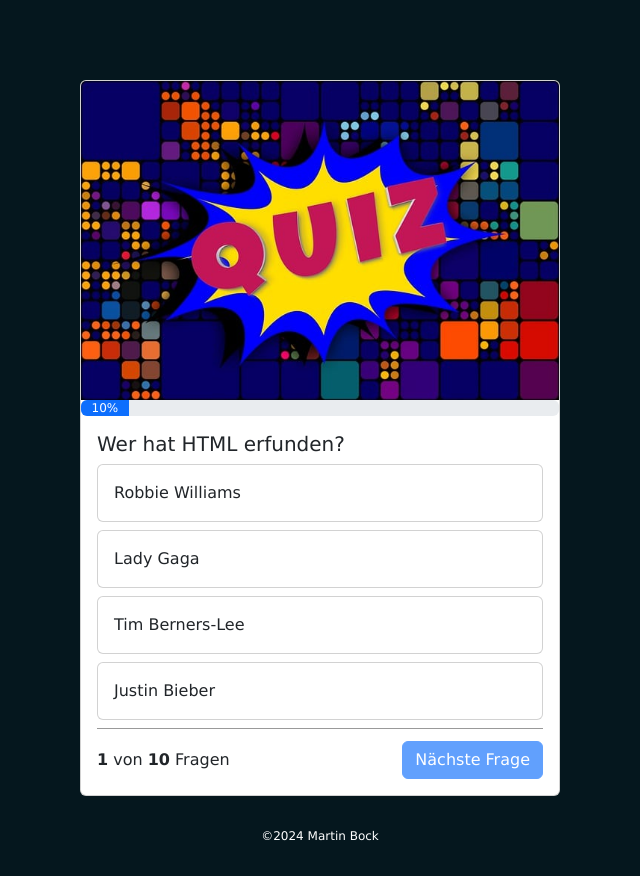
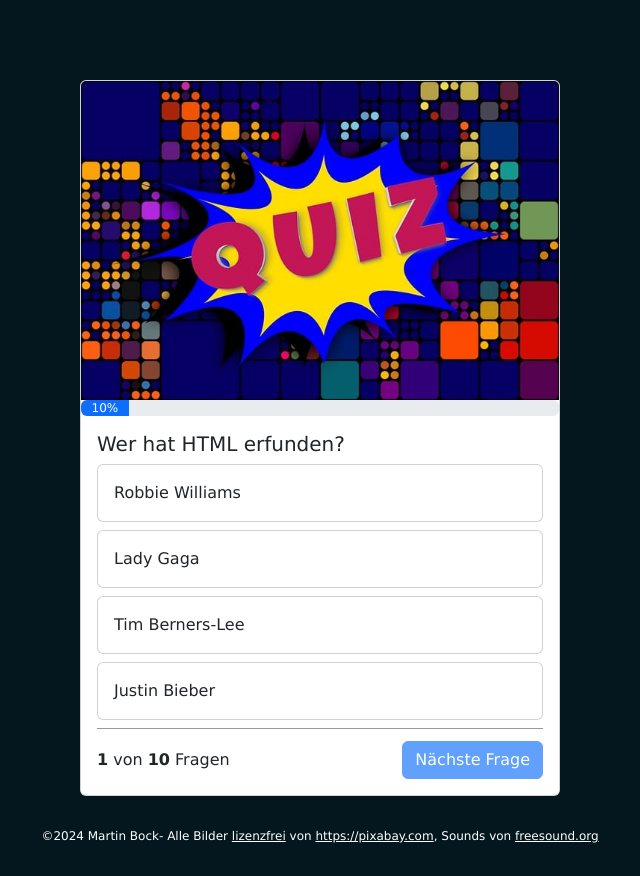
Before and after one commit to MartinBock1/QuizApp, a website: page index.html in a window 1280 px wide. Shown: the whole page, without its empty margins (320-960 px from the left). Drawn offline with nearby package versions, Linux system fonts and the light colour scheme.

Commit message:
"footer information added"

```diff
--- a/index.html
+++ b/index.html
@@ -78,7 +78,9 @@
 
         <footer>
             <div class=" footerText maxContent">
-                &copy;2024 Martin Bock
+                &copy;2024 Martin Bock- Alle Bilder
+                <a href="https://pixabay.com/de/service/license-summary/" target="_blank">lizenzfrei</a> von
+                <a href="https://pixabay.com" target="_blank">https://pixabay.com</a>, Sounds von <a href="https://freesound.org/" target="_blank">freesound.org</a>
             </div>
         </footer>
     </div>
```
